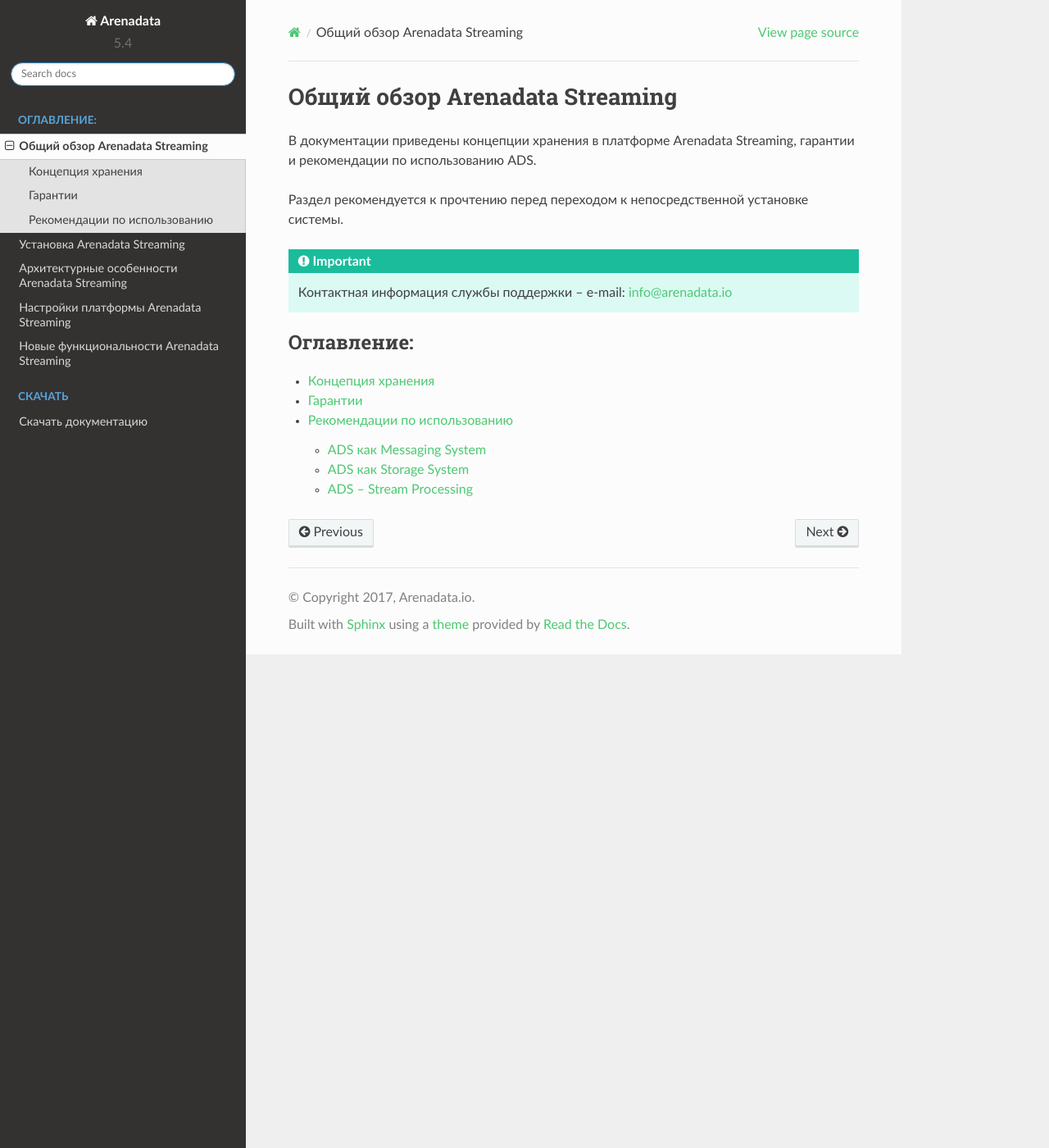
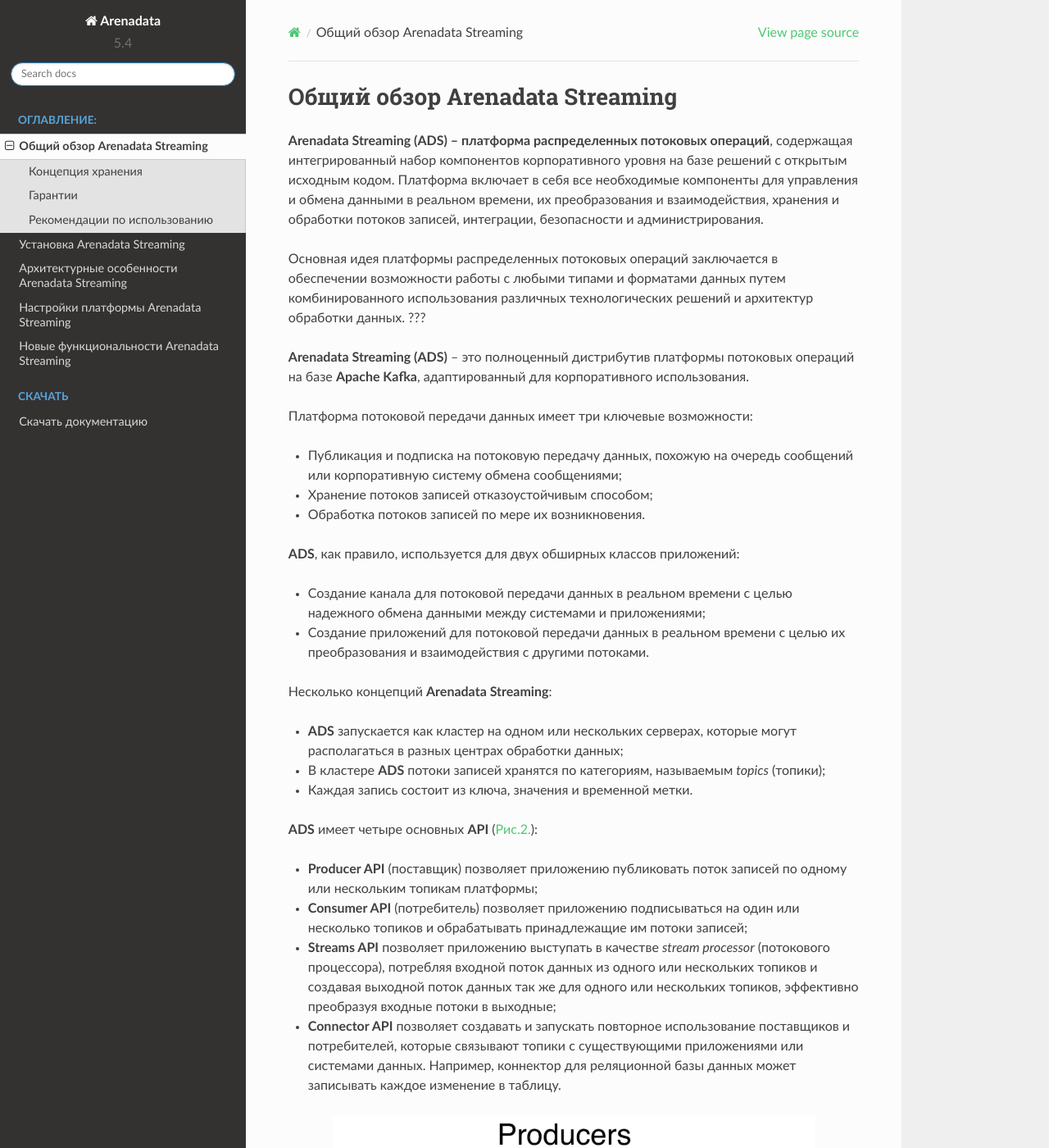
Before and after one commit to arenadata/docs_ads, a Sphinx documentation site: the page built from source/Intro/index.rst, in a window 1280 px wide and 1400 px high. Shown: the whole window at 82% size. Built offline with Sphinx 7.4.7 and the Read the Docs theme 2.0.0, drawn with Linux system fonts in a browser that asks for light colours; pages that are not in the unit, such as notebooks, are missing from menus; some of the changed text lies outside the part shown.

Commit message:
Update index.rst

```diff
--- a/source/Intro/index.rst
+++ b/source/Intro/index.rst
@@ -1,5 +1,46 @@
 Общий обзор Arenadata Streaming
 ================================
+
+**Arenadata Streaming (ADS) -- платформа распределенных потоковых операций**, содержащая интегрированный набор компонентов корпоративного уровня на базе решений с открытым исходным кодом. Платформа включает в себя все необходимые компоненты для управления и обмена данными в реальном времени, их преобразования и взаимодействия, хранения и обработки потоков записей, интеграции, безопасности и администрирования.
+
+Основная идея платформы распределенных потоковых операций заключается в обеспечении возможности работы с любыми типами и форматами данных путем комбинированного использования различных технологических решений и архитектур обработки данных. ???
+
+**Arenadata Streaming (ADS)** -- это полноценный дистрибутив платформы потоковых операций на базе **Apache Kafka**, адаптированный для корпоративного использования.
+
+Платформа потоковой передачи данных имеет три ключевые возможности:
+
++ Публикация и подписка на потоковую передачу данных, похожую на очередь сообщений или корпоративную систему обмена сообщениями;
++ Хранение потоков записей отказоустойчивым способом;
++ Обработка потоков записей по мере их возникновения.
+
+**ADS**, как правило, используется для двух обширных классов приложений:
+
++ Создание канала для потоковой передачи данных в реальном времени с целью надежного обмена данными между системами и приложениями;
++ Создание приложений для потоковой передачи данных в реальном времени с целью их преобразования и взаимодействия с другими потоками.
+
+Несколько концепций **Arenadata Streaming**:
+
++ **ADS** запускается как кластер на одном или нескольких серверах, которые могут располагаться в разных центрах обработки данных;
++ В кластере **ADS** потоки записей хранятся по категориям, называемым *topics* (топики);
++ Каждая запись состоит из ключа, значения и временной метки.
+
+**ADS** имеет четыре основных **API** (:numref:`Рис.%s.<ADS_intro_API-ADS>`):
+
++ **Producer API** (поставщик) позволяет приложению публиковать поток записей по одному или нескольким топикам платформы;
++ **Consumer API** (потребитель) позволяет приложению подписываться на один или несколько топиков и обрабатывать принадлежащие им потоки записей;
++ **Streams API** позволяет приложению выступать в качестве *stream processor* (потокового процессора), потребляя входной поток данных из одного или нескольких топиков и создавая выходной поток данных так же для одного или нескольких топиков, эффективно преобразуя входные потоки в выходные;
++ **Connector API** позволяет создавать и запускать повторное использование поставщиков и потребителей, которые связывают топики с существующими приложениями или системами данных. Например, коннектор для реляционной базы данных может записывать каждое изменение в таблицу.
+
+
+.. _ADS_intro_API-ADS:
+
+.. figure:: ../imgs/ADS_intro_API-ADS.*
+   :align: center
+
+   API платформы ADS
+
+В **ADS** связь между клиентами и серверами осуществляется с помощью простого, высокопроизводительного протокола **TCP**. Протокол является версионным и поддерживает обратную совместимость с предыдущими версиями. **Arenadata** предоставляет Java-клиент для **ADS**, при этом клиенты доступны на многих языках программирования (`Clients <https://cwiki.apache.org/confluence/display/KAFKA/Clients>`_).
+
 
 В документации приведены концепции хранения в платформе Arenadata Streaming, гарантии и рекомендации по использованию ADS.
 
```
